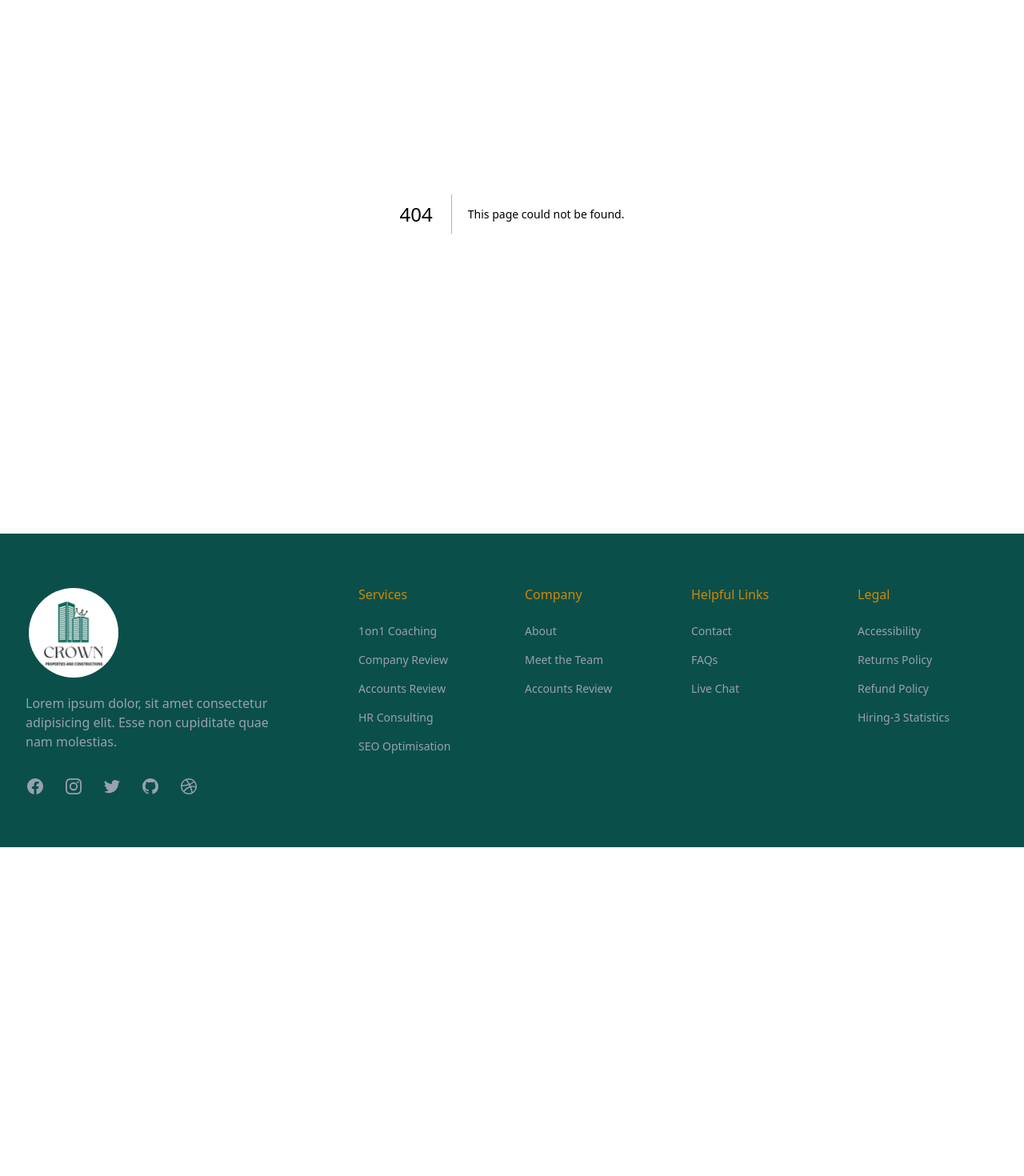
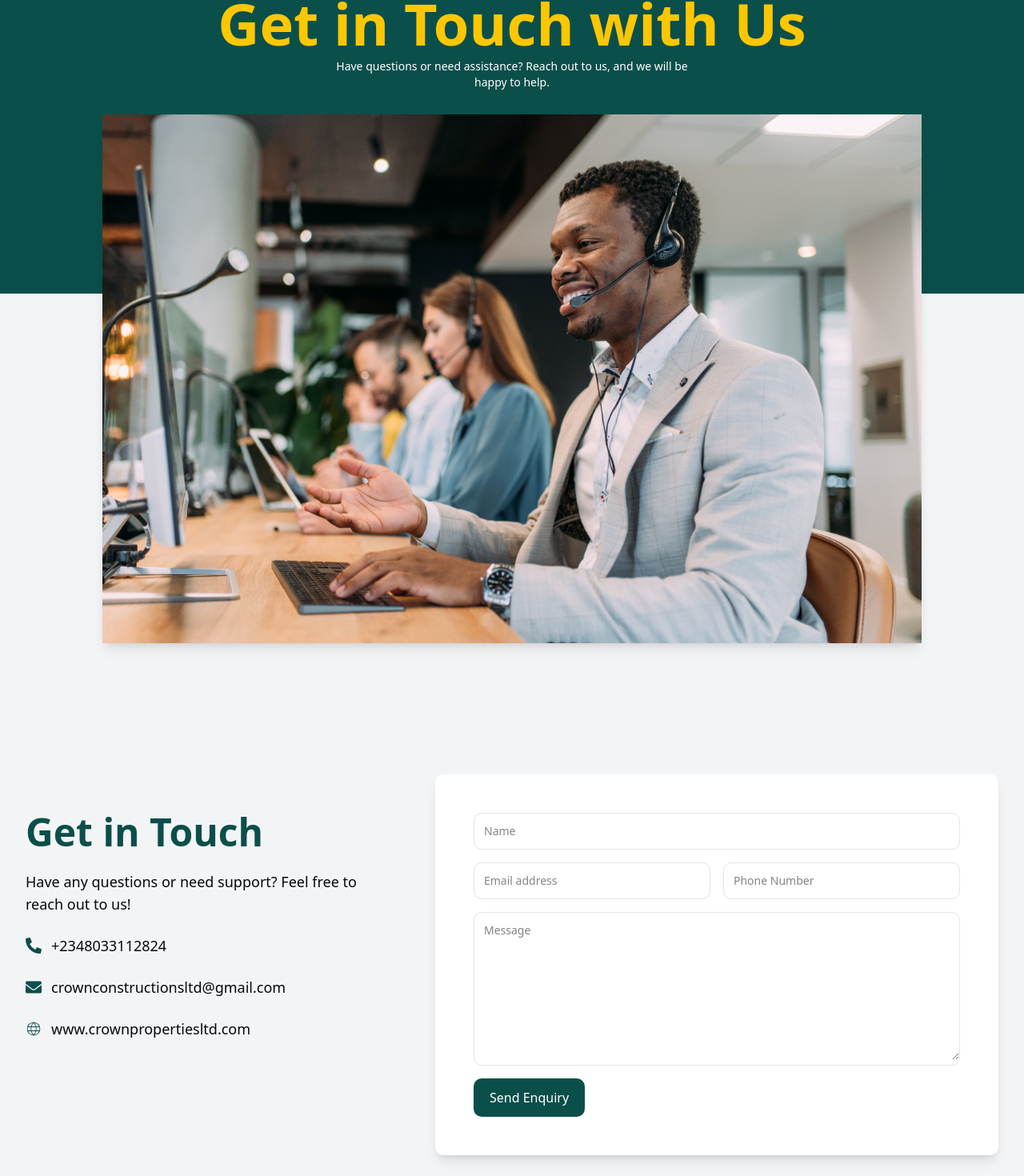
Before and after one commit to shamzconsult/crown-construction, a Next.js app: page /contacts in a window 1280 px wide. Before the commit this address had no page. Shown: the part 133-1603 px from the top of the page at 80% size. Before the commit the page ends 1192 px from the top, so only its background shows below. Built offline with nearby package versions, Linux system fonts and the light colour scheme.

Commit message:
Chore: Contact page setup

```diff
--- /dev/null
+++ b/src/app/contacts/_components/ContactForm.tsx
@@ -0,0 +1,100 @@
+import React from 'react'
+import { FaEnvelope, FaPhoneAlt } from 'react-icons/fa'
+import { CiGlobe } from "react-icons/ci";
+
+
+function ContactForm() {
+  return (
+    <div>
+        <section className="bg-gray-100">
+        <div className="mx-auto max-w-screen-xl px-4 py-16 sm:px-6 lg:px-8">
+            <div className="grid grid-cols-1 gap-x-16 gap-y-8 lg:grid-cols-5">
+                <div className="lg:col-span-2 lg:py-12">
+                    <h2 className="text-4xl md:text-5xl text-teal-900 mb-6 font-bold">Get in Touch</h2>
+                    <p className="max-w-xl text-lg mt-2">
+                        Have any questions or need support? Feel free to reach out to us!
+                    </p>
+
+                    <div className="mt-6 space-y-4">
+                        <div className="flex items-center space-x-3 mb-6">
+                            <FaPhoneAlt className="text-teal-900 text-xl" />
+                            <span className="text-lg">+2348033112824</span>
+                        </div>
+
+                        <div className="flex items-center space-x-3 mb-6">
+                            <FaEnvelope className="text-teal-900 text-xl" />
+                            <span className="text-lg">crownconstructionsltd@gmail.com</span>
+                        </div>
+
+                        <div className="flex items-center space-x-3 mb-6">
+                            <CiGlobe className="text-teal-900 text-xl" />
+                            <span className="text-lg">www.crownpropertiesltd.com</span>
+                        </div>
+                    </div>
+                </div>
+
+                <div className="rounded-lg bg-white p-8 shadow-lg lg:col-span-3 lg:p-12">
+                    <form action="#" className="space-y-4">
+                        <div className='border rounded-lg'>
+                            <label className="sr-only" htmlFor="name">Name</label>
+                            <input
+                            className="w-full rounded-lg border-gray-200 p-3 text-sm"
+                            placeholder="Name"
+                            type="text"
+                            id="name"
+                            />
+                        </div>
+
+                        <div className="grid grid-cols-1 gap-4 sm:grid-cols-2">
+                            <div className='border rounded-lg'>
+                                <label className="sr-only" htmlFor="email">Email</label>
+                                <input
+                                    className="w-full rounded-lg border-gray-200 p-3 text-sm"
+                                    placeholder="Email address"
+                                    type="email"
+                                    id="email"
+                                />
+                            </div>
+
+                            <div className='border rounded-lg'>
+                                <label className="sr-only" htmlFor="phone">Phone</label>
+                                <input
+                                    className="w-full rounded-lg border-gray-200 p-3 text-sm"
+                                    placeholder="Phone Number"
+                                    type="tel"
+                                    id="phone"
+                                />
+                            </div>
+                        </div>
+
+
+
+                        <div className='border rounded-lg'>
+                            <label className="sr-only" htmlFor="message">Message</label>
+
+                            <textarea
+                            className="w-full rounded-lg border-gray-200 p-3 text-sm"
+                            placeholder="Message"
+                            rows="8"
+                            id="message"
+                            ></textarea>
+                        </div>
+
+                        <div className="mt-4">
+                            <button
+                            type="submit"
+                            className="inline-block w-full rounded-lg bg-teal-900 px-5 py-3 font-medium text-white sm:w-auto"
+                            >
+                            Send Enquiry
+                            </button>
+                        </div>
+                    </form>
+                </div>
+            </div>
+        </div>
+        </section>
+    </div>
+  )
+}
+
+export default ContactForm
--- /dev/null
+++ b/src/app/contacts/_components/ContactHero.tsx
@@ -0,0 +1,30 @@
+import React from "react";
+
+function ContactHero() {
+  return (
+    <div className="relative">
+      <div className="bg-teal-900 h-[500px] flex flex-col items-center justify-center text-white relative z-10">
+        <div className="text-center">
+        <h1 className="text-3xl md:text-5xl text-yellow-400 lg:text-7xl font-bold">Get in Touch with Us</h1>
+        <p className="mt-2 text-sm max-w-md mb-32 mx-auto">
+        Have questions or need assistance? Reach out to us, and we will be happy to help.
+        </p>
+
+        </div>
+      </div>
+
+      <div className="relative z-20 bg-gray-100 flex justify-center">
+        <img
+          src="/image/Contact-Us-Hero-Image.jpg"
+          alt="Construction Engineer"
+          className=" shadow-lg w-[80%] object-cover max-w-screen-2xl md:h-[300] lg:h-[500] -mt-56"
+        />
+      </div>
+
+      {/* White Background Section Below */}
+      <div className="h-[100px] bg-gray-100 relative z-10"></div>
+    </div>
+  );
+}
+
+export default ContactHero;
--- /dev/null
+++ b/src/app/contacts/page.tsx
@@ -0,0 +1,14 @@
+import React from 'react'
+import ContactHero from './_components/ContactHero'
+import ContactForm from './_components/ContactForm'
+
+function page() {
+  return (
+    <div>
+        <ContactHero/>
+        <ContactForm/>
+    </div>
+  )
+}
+
+export default page
```
Also changed, not shown: public/image/Contact-Us-Hero-Image.jpg (added).
